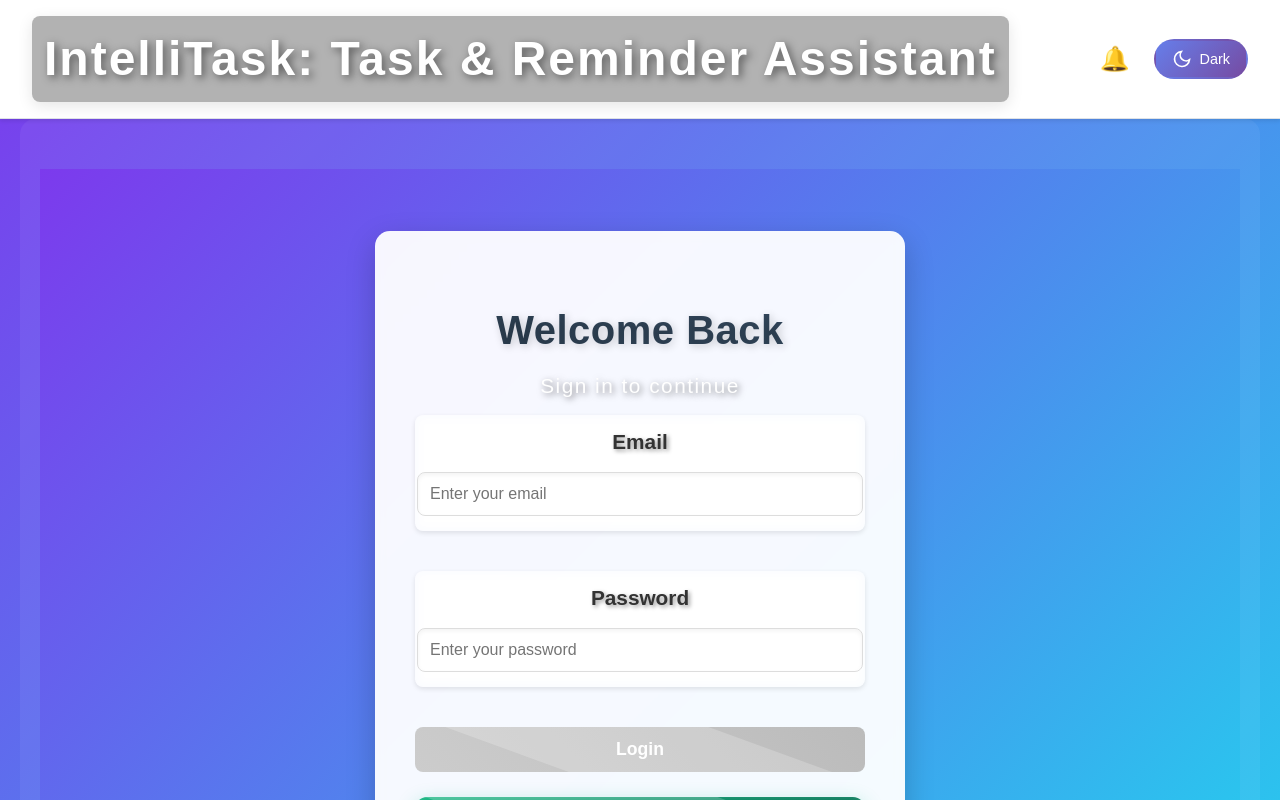
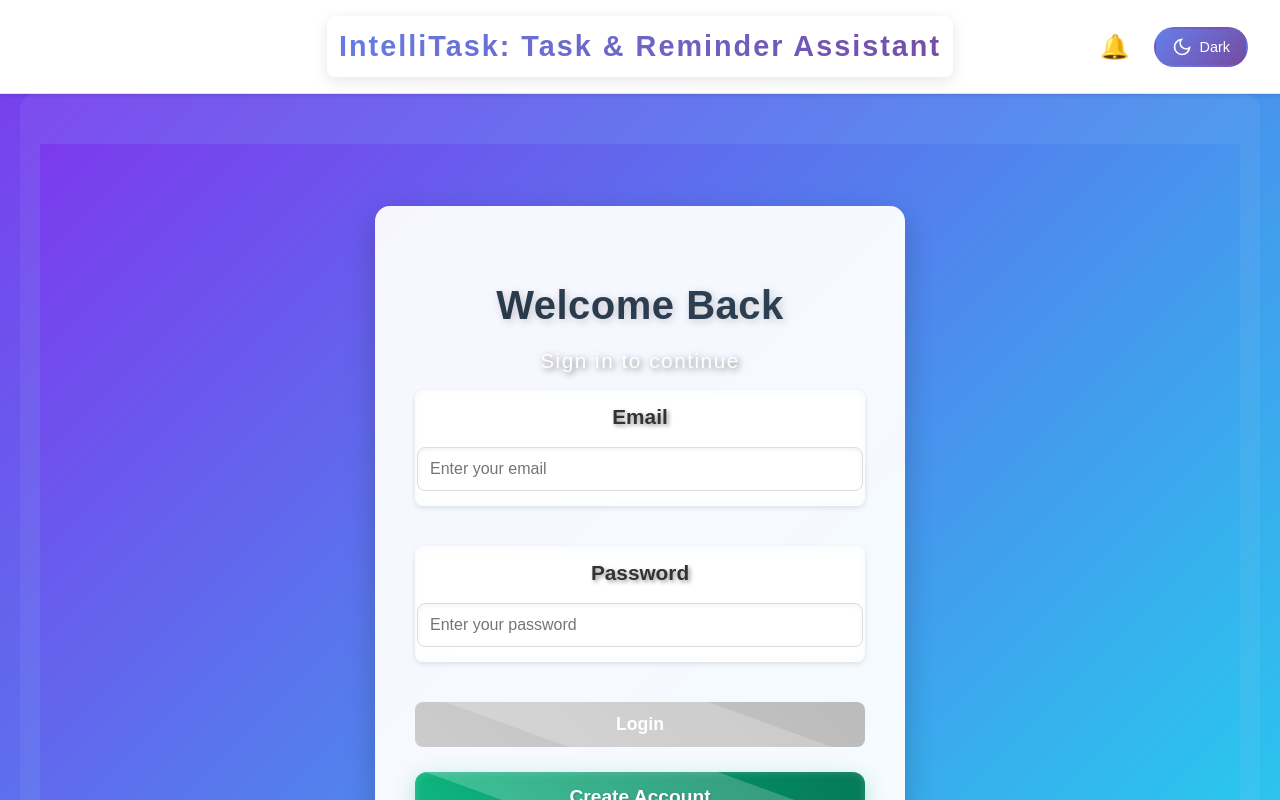
Before and after one commit to Ranjuna120/Task-Reminder-Assistant--IntelliTask, a React (Create React App) app in the folder ITPM-30-main/frontend/: page /login in a window 1280 px wide. Shown: the top 800 px of the page. Built offline with nearby package versions, Linux system fonts and the light colour scheme.

Commit message:
Update App.js

```diff
--- a/ITPM-30-main/frontend/src/App.js
+++ b/ITPM-30-main/frontend/src/App.js
@@ -136,7 +136,8 @@ const AppHeader = () => {
 
   return (
     <header className="app-header">
-      <h1>IntelliTask: Task & Reminder Assistant</h1>
+      <div className="header-left"></div>
+      <h1 className="header-title">IntelliTask: Task & Reminder Assistant</h1>
       <div className="header-controls">
         <React.Suspense fallback={<div>Loading...</div>}>
           <NotificationCenter />
```
